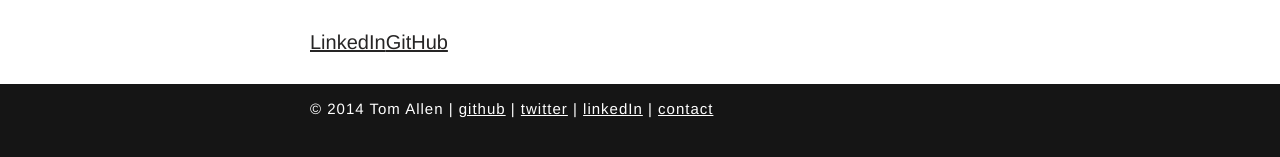
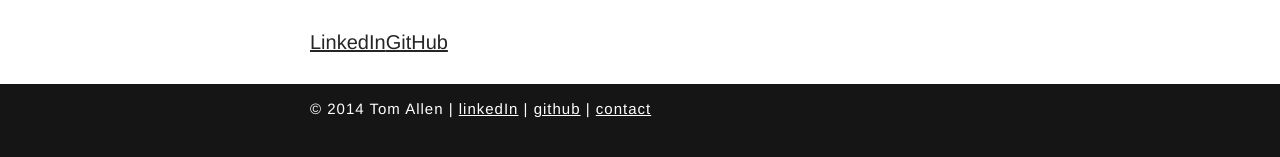
Before and after one commit to tomjamesallen/tomjamesallen-site, a Jekyll site: the page built from index.md, in a window 1280 px wide. Shown: the part 721-878 px from the top of the page. Built offline with Jekyll 4.4.1, drawn with Linux system fonts in a browser that asks for light colours; Markdown is read by kramdown in place of the engine named in the settings.

Commit message:
Updating footer.

```diff
--- a/_layouts/default.html
+++ b/_layouts/default.html
@@ -43,9 +43,8 @@
       <div class="inner">
         <p>
           © 2014 Tom Allen |
+          <a href="https://uk.linkedin.com/in/tom-allen-6ba20b57">linkedIn</a> |
           <a href="https://github.com/tomjamesallen">github</a> |
-          <a href="https://twitter.com/_tomjamesallen">twitter</a> |
-          <a href="https://uk.linkedin.com/in/tom-allen-6ba20b57">linkedIn</a> |
           <a href="/contact.html">contact</a>
         </p>
       </div>
```
